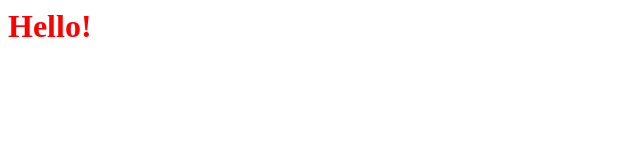
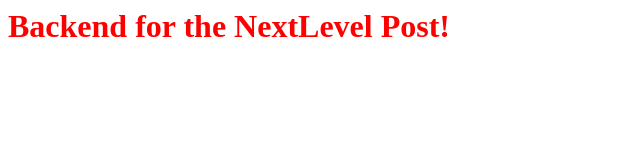
Before and after one commit to go-park-mail-ru/2019_2_Next_Level, a plain HTML site: page public/index.html in a window 1280 px wide. Shown: the whole page, without its empty margins (0-640 px from the left). Drawn offline with Linux system fonts and the light colour scheme.

Commit message:
файлы

```diff
--- a/public/index.html
+++ b/public/index.html
@@ -4,6 +4,6 @@
         <link rel="stylesheet" type="text/css" href="./style.css">
     </head>
     <body>
-        <h1>Hello!</h1>
+        <h1>Backend for the NextLevel Post!</h1>
     </body>
 </html>
```
